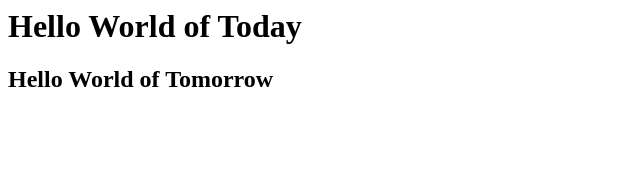
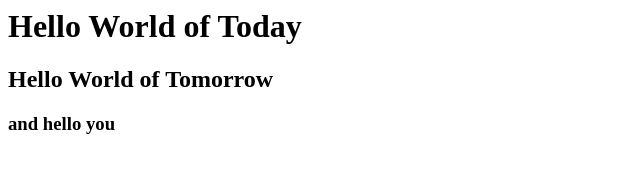
Before and after one commit to balt1794/git-test2, a plain HTML site: page index.html in a window 1280 px wide. Shown: the whole page, without its empty margins (0-640 px from the left). Drawn offline with Linux system fonts and the light colour scheme.

Commit message:
4th commit

```diff
--- a/index.html
+++ b/index.html
@@ -1,2 +1,3 @@
 <h1>Hello World of Today</h1>
 <h2>Hello World of Tomorrow</h2>
+<h3>and hello you</h3>
```
